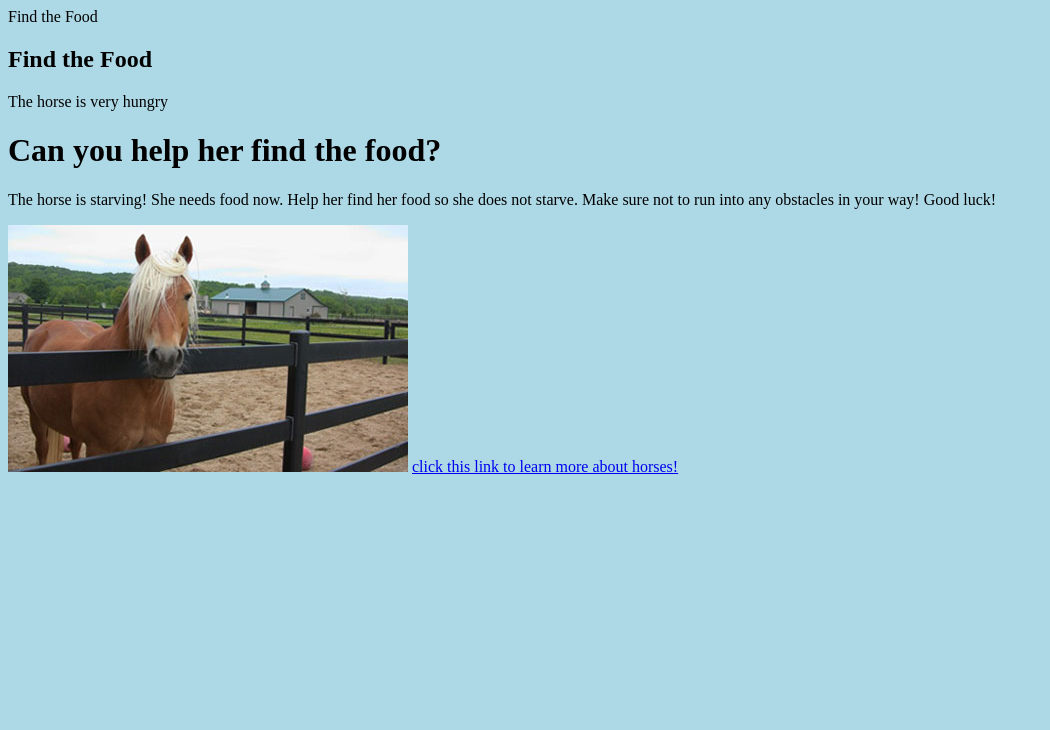
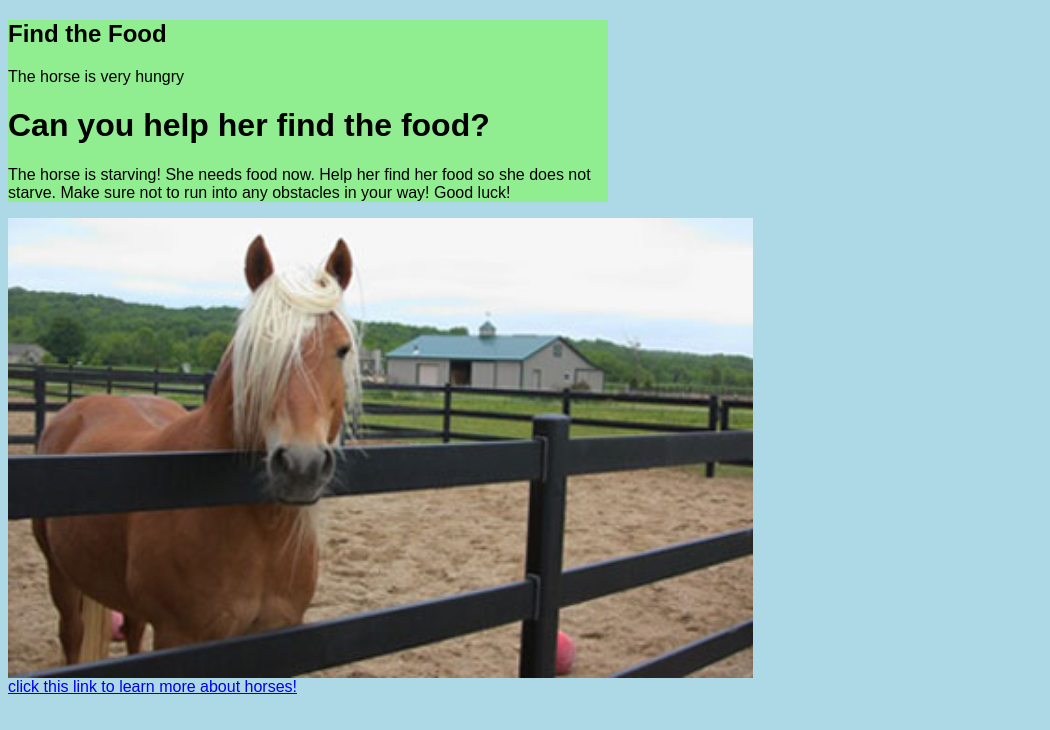
Before and after one commit to zhennin/find-the-food, a plain HTML site: page index.html in a window 1280 px wide. Shown: the whole page, without its empty margins (0-1050 px from the left). Drawn offline with Linux system fonts and the light colour scheme.

Commit message:
font and color

```diff
--- a/index.html
+++ b/index.html
@@ -1,13 +1,19 @@
 <!DOCTYPE html>
 <html>
 <head>
-<link rel="stylesheet" type="text/css" href="style.css"
+<link rel="stylesheet" type="text/css" href="style.css">
 <title>Find the Food</title>
+<link href='https://fonts.googleapis.com/css?family=Alegreya+Sans:400,100italic'
 </head>
 <body>
+<div id = "title">
 <h2>Find the Food</h2>
 <p>The horse is very hungry</p>
+
 <h1>Can you help her find the food?</h1>
+
 <p>The horse is starving! She needs food now. Help her find her food so she does not starve. Make sure not to run into any obstacles in your way! Good luck!</p>
+</div>
 <img src = "horse-fencing-1.jpg" alt = "there is supposed to be a horse here! sorry">
 <a href="http://www.neernorth.org/">click this link to learn more about horses!</a>
+</div>
--- a/style.css
+++ b/style.css
@@ -1,3 +1,16 @@
 body {
 	background-color: lightblue;
+	font-family: 'Alegreya Sans', sans-serif;
 }
+
+img {
+	display: block;
+	height:460px;
+	width:auto;
+
+}
+
+#title {
+	width:600px;
+	background: lightgreen;
+}
```
